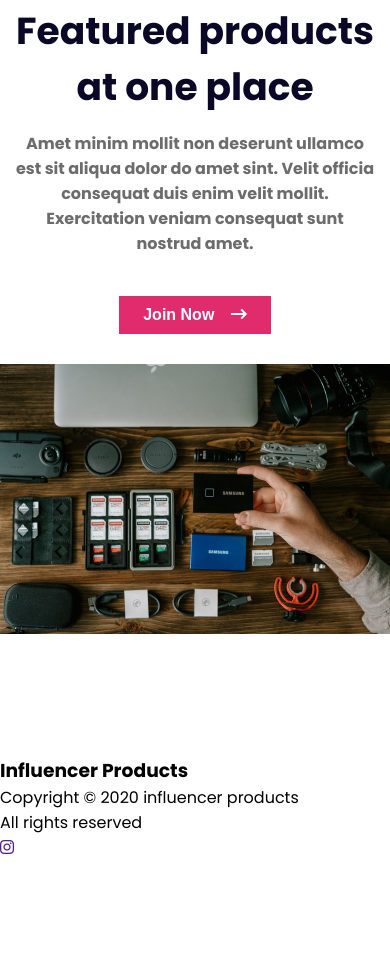
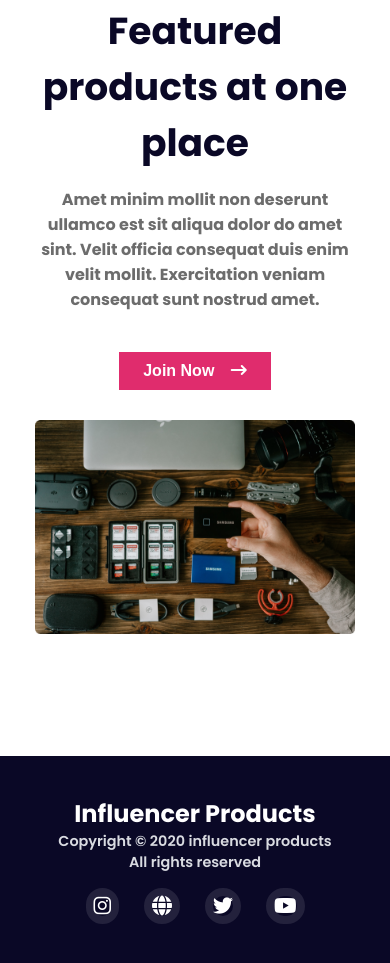
Before and after one commit to code-shams/influencer-gear, a plain HTML site: page index.html in a window 390 px wide. Shown: the part 6132-7095 px from the top of the page. Before the commit the page ends 7067 px from the top, so only its background shows below. Drawn offline with Linux system fonts and the light colour scheme.

Commit message:
Full Responsive - Done Footer Section

```diff
--- a/index.html
+++ b/index.html
@@ -285,12 +285,28 @@
         </main>
         <footer class="footer">
             <h3 class="footer-title">Influencer Products</h3>
-            <p class="footer-info">Copyright © 2020  influencer products<br>All rights reserved</p>
+            <p class="footer-info">
+                Copyright © 2020 influencer products<br />All rights reserved
+            </p>
             <ul class="footer-links-container">
-                <li class="footer-link"><a href=""><i class="fa-brands fa-instagram "></i></a></li>
-                <li class="footer-link"><a href=""></a></li>
-                <li class="footer-link"><a href=""></a></li>
-                <li class="footer-link"><a href=""></a></li>
+                <li class="footer-link">
+                    <a href=""
+                        ><i class="fa-brands fa-instagram footer-icon"></i
+                    ></a>
+                </li>
+                <li class="footer-link">
+                    <a href=""><i class="fa-solid fa-globe footer-icon"></i></a>
+                </li>
+                <li class="footer-link">
+                    <a href=""
+                        ><i class="fa-brands fa-twitter footer-icon"></i
+                    ></a>
+                </li>
+                <li class="footer-link">
+                    <a href=""
+                        ><i class="fa-brands fa-youtube footer-icon"></i
+                    ></a>
+                </li>
             </ul>
         </footer>
     </body>
--- a/styles/style.css
+++ b/styles/style.css
@@ -194,7 +194,42 @@ main {
     font-size: 1rem;
     font-weight: 700;
 }
-
+/*--------------------------------------------------------- */
+/*--------------------------------------------------------- */
+/* 🔥<== Footer Section Styles  ==>🔥 */
+.footer {
+    background: rgb(10, 8, 38);
+    color: white;
+    text-align: center;
+    padding: 40px;
+}
+.footer-title {
+    font-size: 1.5rem;
+    font-weight: 700;
+}
+.footer-info {
+    color: rgb(217, 219, 225);
+    font-size: 0.9rem;
+    font-weight: 600;
+}
+.footer-link {
+    list-style: none;
+}
+.footer-link a {
+    text-decoration: none;
+}
+.footer-links-container {
+    display: flex;
+    gap: 25px;
+    justify-content: center;
+    margin-top: 15px;
+}
+.footer-icon {
+    border: 8px solid rgba(255, 255, 255, 0.1);
+    border-radius: 50px;
+    color: white;
+    font-size: 20px;
+}
 /*--------------------------------------------------------- */
 /*--------------------------------------------------------- */
 /* 📱 <== Responsive Media Query Styles ==> 💻 */
@@ -259,10 +294,17 @@ main {
         flex-direction: column-reverse;
         text-align: center;
         gap: 30px;
+        padding: 0px 20px;
     }
     .featured-btn {
         margin-top: 40px;
     }
+    .featured-image img {
+        width: 100%;
+    }
+    /* .footer {
+        width: 200px;
+    } */
 }
 /* Medium Screen */
 @media screen and (min-width: 576px) and (max-width: 960px) {
@@ -328,7 +370,4 @@ main {
     .feature-btn {
         margin-top: 40px;
     }
-    .featured-image img {
-        width: 100%;
-    }
 }
```
